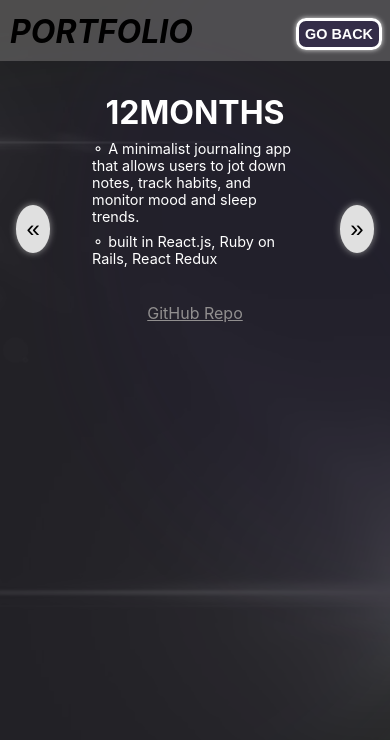
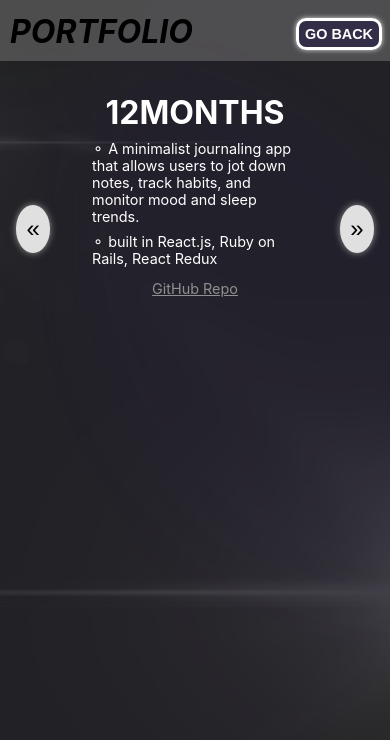
Before and after one commit to billyott/personal-site, a React (Create React App) app: page /portfolio in a window 390 px wide. Shown: the top 740 px of the page. Built offline with nearby package versions, Linux system fonts and the light colour scheme.

Commit message:
fix mobile optimizations

```diff
--- a/src/components/portfolio.scss
+++ b/src/components/portfolio.scss
@@ -198,6 +198,10 @@
     &__prev-github-container {
         text-align: center;
         margin-top: 2rem;
+        @media (max-width: 480px) {
+            font-size: .9rem;
+            margin-top: .5rem;
+        }
     }
 
     &__prev-github {
@@ -246,7 +250,7 @@
             position: fixed;
             height: 40%;
             width: auto;
-            bottom: 60px;
+            bottom: 40px;
             right: 10px;
             left: 10px;
             padding: 0 2rem;
@@ -257,6 +261,7 @@
         font-size: 2rem;
         border-radius: 50%;
         border-style: none;
+        text-align: center;
         height: 5rem;
         width: 6rem;
         margin: auto 3rem;
```
